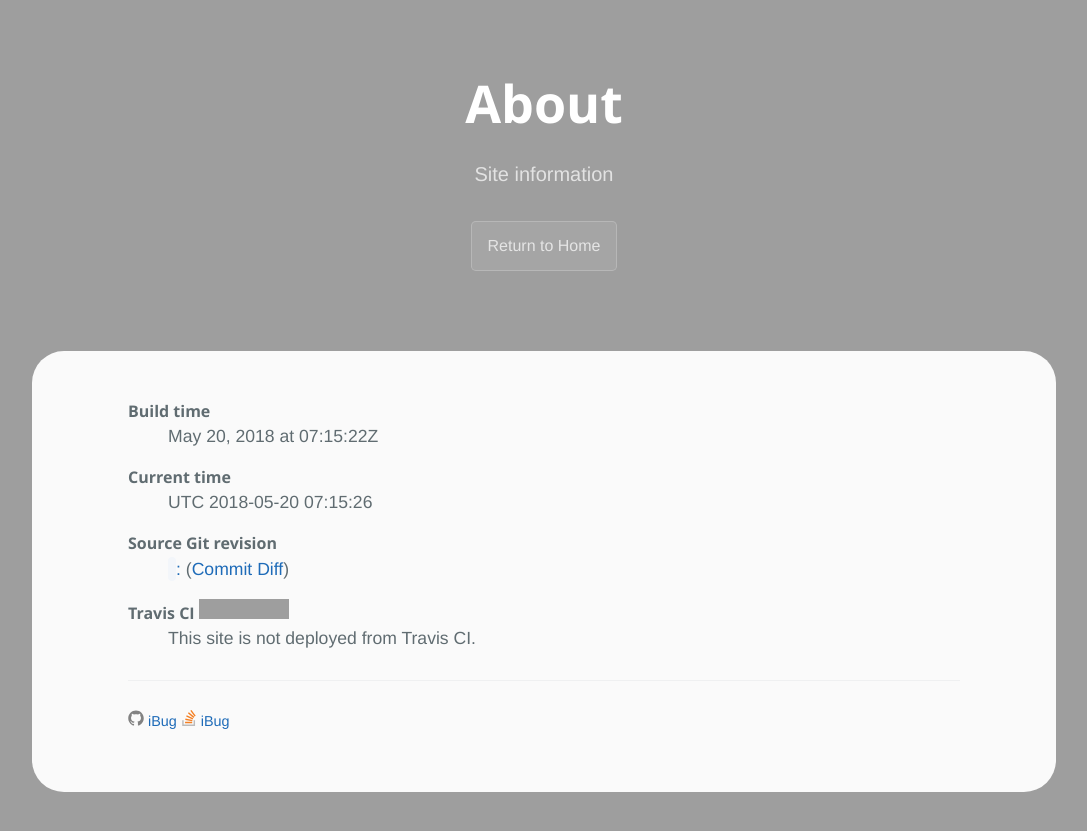
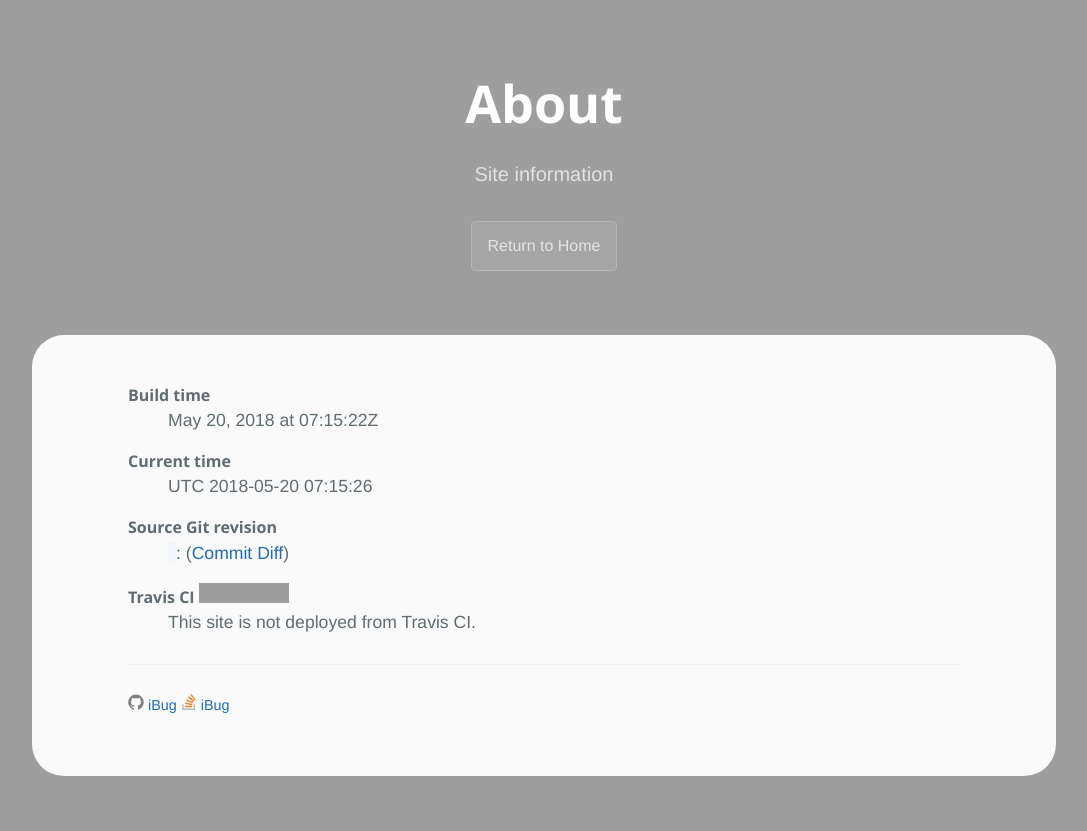
Before and after one commit to iBug/iBug-source, a Jekyll site: the page built from about.html, in a window 1280 px wide. Shown: the top 831 px of the page, without its empty margins (96-1183 px from the left). Built offline with Jekyll 4.4.1, drawn with Linux system fonts in a browser that asks for light colours; some web fonts are replaced; grey boxes are pictures that could not be loaded.

Commit message:
Move content up

```diff
--- a/_sass/ibug.scss
+++ b/_sass/ibug.scss
@@ -201,28 +201,28 @@ a {
 	background: transparent;
 
 	@include large {
-		padding: 4rem 5rem;
+		padding: 4rem 5rem 3rem;
 	}
 
 	@include medium {
-		padding: 3rem 3rem;
+		padding: 3rem 3rem 2.5rem;
 	}
 
 	@include small {
-		padding: 2rem 1rem;
+		padding: 2rem 1rem 1.5rem;
 	}
 
 	&.home {
 		@include large {
-			padding: 6rem 5rem;
+			padding: 6rem 5rem 3rem;
 		}
 
 		@include medium {
-			padding: 4rem 3rem;
+			padding: 4rem 3rem 2.5rem;
 		}
 
 		@include small {
-			padding: 3rem 1rem;
+			padding: 3rem 1rem 2rem;
 		}
 	}
 }
```
